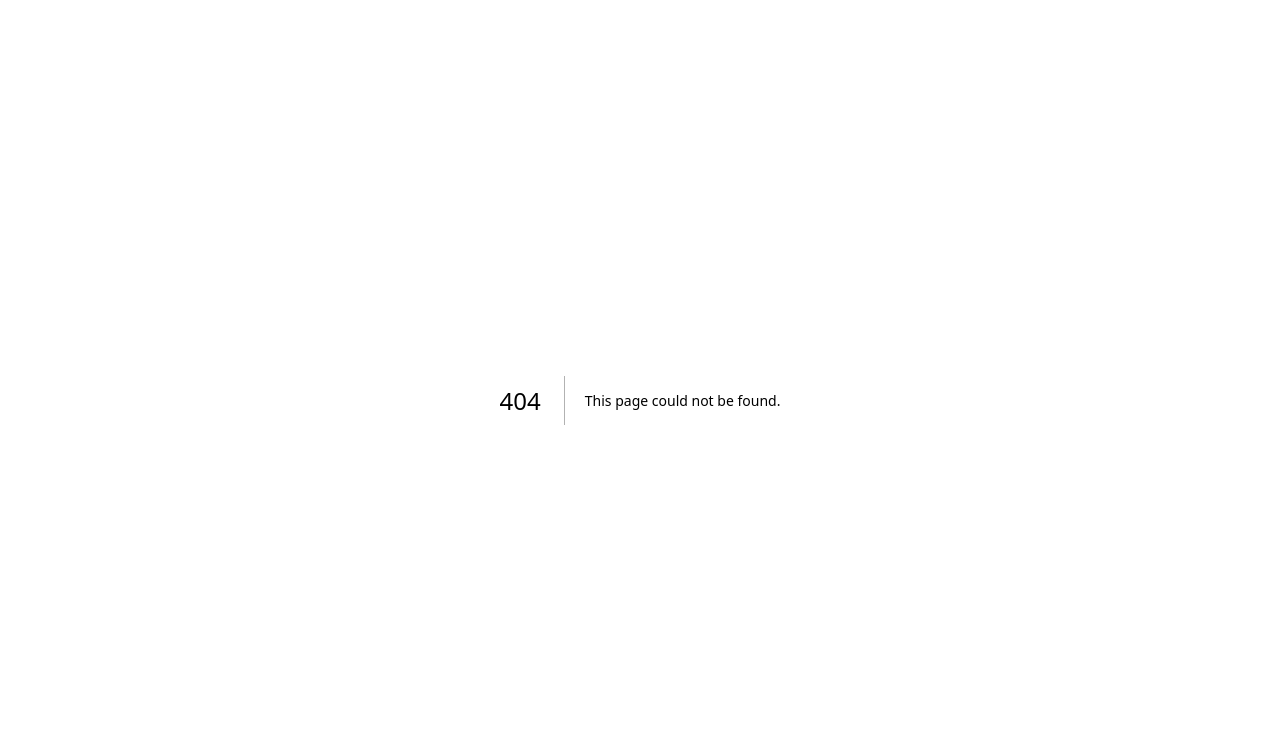
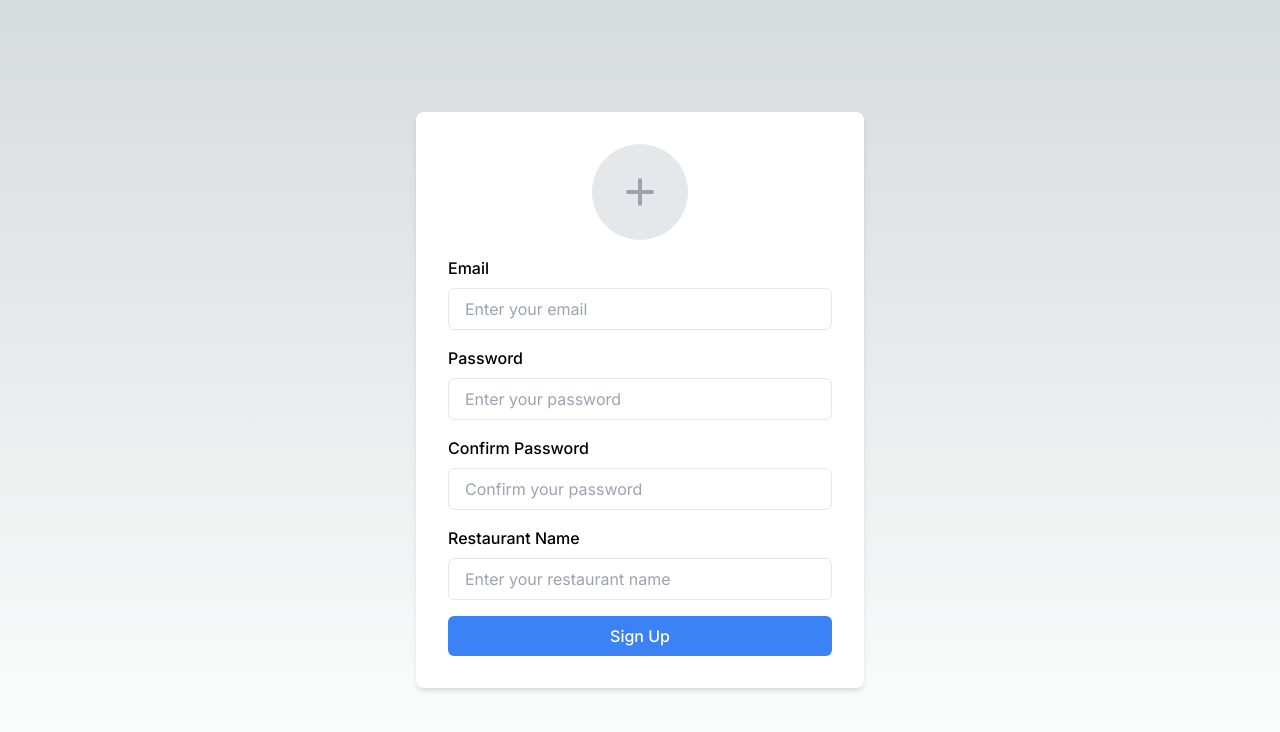
Before and after one commit to SanfetCoder/foody, a Next.js app: page /login in a window 1280 px wide. Before the commit this address had no page. Shown: the top 732 px of the page. Built offline with nearby package versions, Linux system fonts and the light colour scheme.

Commit message:
Finish UI for sign up page

```diff
--- a/app/layout.tsx
+++ b/app/layout.tsx
@@ -1,6 +1,7 @@
 import type { Metadata } from "next";
 import { Inter } from "next/font/google";
 import "./globals.css";
+import { Toaster } from "react-hot-toast";
 
 const inter = Inter({ subsets: ["latin"] });
 
@@ -16,7 +17,10 @@ export default function RootLayout({
 }>) {
   return (
     <html lang="en">
-      <body className={inter.className}>{children}</body>
+      <body className={inter.className}>
+        <Toaster />
+        {children}
+        </body>
     </html>
   );
 }
--- /dev/null
+++ b/app/login/page.tsx
@@ -0,0 +1,133 @@
+"use client"
+import { useState } from 'react';
+import toast from 'react-hot-toast';
+
+export default function SignUp() {
+  const [email, setEmail] = useState('');
+  const [password, setPassword] = useState('');
+  const [confirmPassword, setConfirmPassword] = useState('');
+  const [restaurantName, setRestaurantName] = useState('');
+  const [profileImage, setProfileImage] = useState(null);
+
+  const handleSubmit = (e : any) => {
+    e.preventDefault();
+
+    if (!email.trim()) {
+      toast.error('Email is required');
+      return;
+    }
+
+    if (!password.trim()) {
+      toast.error('Password is required');
+      return;
+    }
+
+    if (!confirmPassword.trim()) {
+      toast.error('Confirm password is required');
+      return;
+    }
+
+    if (!restaurantName.trim()) {
+      toast.error('Restaurant name is required');
+      return;
+    }
+
+    if (!profileImage) {
+      toast.error('Profile image is required');
+      return;
+    }
+
+    if (password !== confirmPassword) {
+      toast.error('Passwords do not match');
+      return;
+    }
+
+
+
+  };
+
+  const handleImageUpload = (e : any) => {
+    setProfileImage(e.target.files[0]);
+  };
+
+  return (
+    <div className="flex justify-center items-center h-screen">
+      <div className="bg-white p-8 rounded-lg shadow-md w-full max-w-md">
+        <div className="flex justify-center mb-4">
+          <label htmlFor="profile-image" className="cursor-pointer">
+            <div className="w-24 h-24 rounded-full bg-gray-200 flex justify-center items-center">
+              {profileImage ? (
+                <img src={URL.createObjectURL(profileImage)} alt="Profile" className="w-full h-full rounded-full object-cover" />
+              ) : (
+                <svg className="w-12 h-12 text-gray-400" fill="none" stroke="currentColor" viewBox="0 0 24 24" xmlns="http://www.w3.org/2000/svg">
+                  <path strokeLinecap="round" strokeLinejoin="round" strokeWidth={2} d="M12 6v6m0 0v6m0-6h6m-6 0H6" />
+                </svg>
+              )}
+            </div>
+          </label>
+          <input type="file" id="profile-image" className="hidden" onChange={handleImageUpload} />
+        </div>
+        <form onSubmit={handleSubmit}>
+          <div className="mb-4">
+            <label htmlFor="email" className="block font-medium mb-2">
+              Email
+            </label>
+            <input
+              type="email"
+              id="email"
+              placeholder="Enter your email"
+              value={email}
+              onChange={(e) => setEmail(e.target.value)}
+              className="border rounded-md px-4 py-2 w-full"
+            />
+          </div>
+          <div className="mb-4">
+            <label htmlFor="password" className="block font-medium mb-2">
+              Password
+            </label>
+            <input
+              type="password"
+              id="password"
+              placeholder="Enter your password"
+              value={password}
+              onChange={(e) => setPassword(e.target.value)}
+              className="border rounded-md px-4 py-2 w-full"
+            />
+          </div>
+          <div className="mb-4">
+            <label htmlFor="confirm-password" className="block font-medium mb-2">
+              Confirm Password
+            </label>
+            <input
+              type="password"
+              id="confirm-password"
+              placeholder="Confirm your password"
+              value={confirmPassword}
+              onChange={(e) => setConfirmPassword(e.target.value)}
+              className="border rounded-md px-4 py-2 w-full"
+            />
+          </div>
+          <div className="mb-4">
+            <label htmlFor="restaurant-name" className="block font-medium mb-2">
+              Restaurant Name
+            </label>
+            <input
+              type="text"
+              id="restaurant-name"
+              placeholder="Enter your restaurant name"
+              value={restaurantName}
+              onChange={(e) => setRestaurantName(e.target.value)}
+              className="border rounded-md px-4 py-2 w-full"
+            />
+          </div>
+          <button
+            type="submit"
+            className="bg-blue-500 hover:bg-blue-600 text-white font-medium py-2 px-4 rounded-md w-full"
+          >
+            Sign Up
+          </button>
+        </form>
+      </div>
+    </div>
+  );
+}
```
Also changed, not shown: package.json (+5 -4 lines), 1 other file (tests, documents, lock files or other folders).
